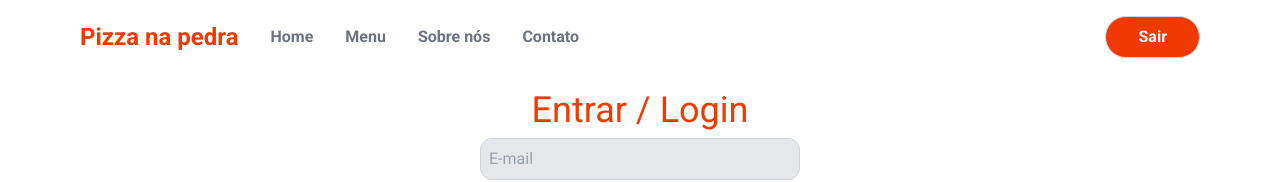
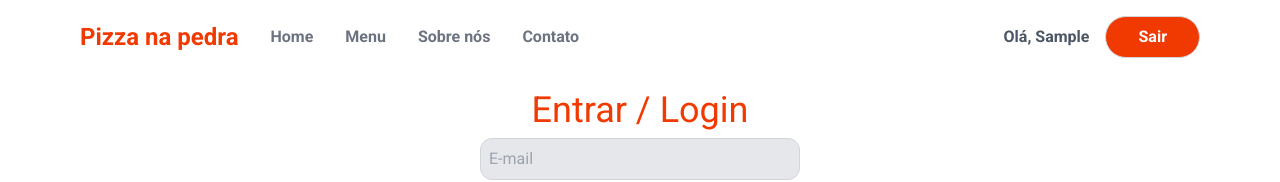
Before and after one commit to leonardocintra/pizza-app, a Next.js app: page /login in a window 1280 px wide. Shown: the top 182 px of the page. Built offline with nearby package versions, Linux system fonts and the light colour scheme; no server answers; sample sign-in values are in the browser's storage.

Commit message:
🔖 add profile page and facebook

```diff
--- a/src/app/api/auth/register/route.ts
+++ b/src/app/api/auth/register/route.ts
@@ -12,4 +12,4 @@ export async function POST(req: any) {
   return Response.json(createUser, { status: 201 })
 }
 
-// Youtube: https://youtu.be/nGoSP3MBV2E?t=9650
+// Youtube: https://youtu.be/nGoSP3MBV2E?t=9944
--- a/src/app/components/layout/Header.tsx
+++ b/src/app/components/layout/Header.tsx
@@ -8,7 +8,14 @@ export default function Header() {
 
   console.log(session);
 
+  const userData = session.data?.user;
+  let userName = userData?.name || userData?.email;
+
   const status = session.status;
+
+  if (userName && userName.includes(' ')) {
+    userName = userName.split(' ')[0]
+  }
 
   return (
     <div>
@@ -24,12 +31,17 @@ export default function Header() {
         </nav>
         <nav className="flex items-center gap-4 text-gray-600 font-semibold">
           {status === "authenticated" && (
+            <>
+              <Link href={"/profile"} className="whitespace-nowrap">
+                Olá, {userName}
+              </Link>
               <button
                 onClick={() => signOut()}
                 className="bg-primary rounded-full text-white px-8 py-2"
               >
                 Sair
               </button>
+            </>
           )}
 
           {status === "unauthenticated" && (
--- /dev/null
+++ b/src/app/components/layout/PageTitle.tsx
@@ -0,0 +1,9 @@
+type PageTitleProps = {
+  title: string
+}
+
+export default function PageTitle(props: PageTitleProps) {
+  return (
+    <h1 className="text-center text-primary text-4xl">{props.title}</h1>
+  )
+}
--- a/src/app/login/page.tsx
+++ b/src/app/login/page.tsx
@@ -3,6 +3,7 @@
 import { signIn } from "next-auth/react";
 import Image from "next/image";
 import { FormEvent, useState } from "react";
+import PageTitle from "../components/layout/PageTitle";
 
 export default function LoginPage() {
   const [email, setEmail] = useState("");
@@ -24,7 +25,7 @@ export default function LoginPage() {
 
   return (
     <section className="mt-8">
-      <h1 className="text-center text-primary text-4xl">Entrar / Login</h1>
+      <PageTitle title="Entrar / Login" />
 
       <form className="max-w-xs mx-auto" onSubmit={handleFormSubmit}>
         <input
--- /dev/null
+++ b/src/app/profile/page.tsx
@@ -0,0 +1,29 @@
+"use client";
+
+import { useSession } from "next-auth/react";
+import PageTitle from "../components/layout/PageTitle";
+import { redirect } from "next/navigation";
+
+export default function ProfilePage() {
+
+  const session = useSession();
+  const { status } = session;
+
+  if (status === "loading") {
+    return "Carregendo seus dados ...";
+  }
+
+  if (status === "unauthenticated") {
+    redirect("/login");
+  }
+
+  return (
+    <section className="mt-8">
+      <PageTitle title="Minha conta" />
+
+      // https://youtu.be/nGoSP3MBV2E?t=10478
+
+    </section>
+
+  )
+}
--- a/src/app/register/page.tsx
+++ b/src/app/register/page.tsx
@@ -4,6 +4,7 @@ import { signIn } from "next-auth/react";
 import Image from "next/image";
 import Link from "next/link";
 import { FormEvent, useState } from "react";
+import PageTitle from "../components/layout/PageTitle";
 
 export default function RegisterPage() {
   const [email, setEmail] = useState("");
@@ -42,7 +43,7 @@ export default function RegisterPage() {
 
   return (
     <section className="mt-8">
-      <h1 className="text-center text-primary text-4xl">Registrar</h1>
+      <PageTitle title="Registrar" />
 
       {userCreated && (
         <div className="my-4 text-center">
```
Lines whose indentation alone changed are shown as unchanged.
